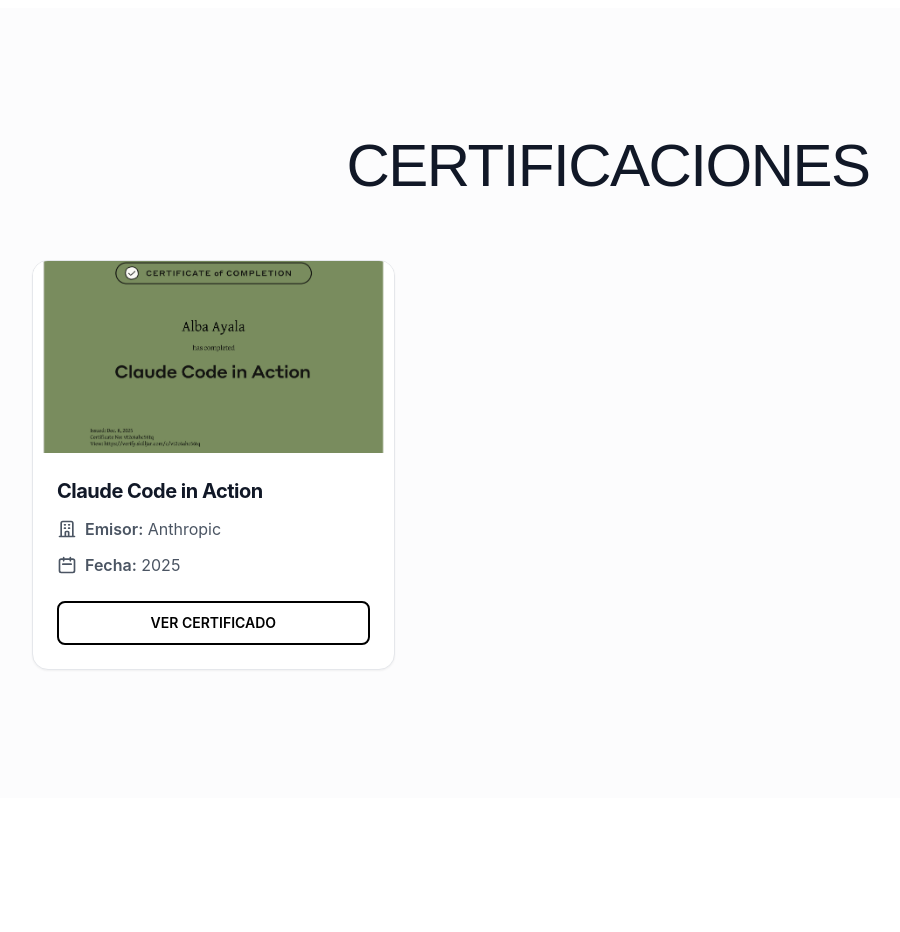
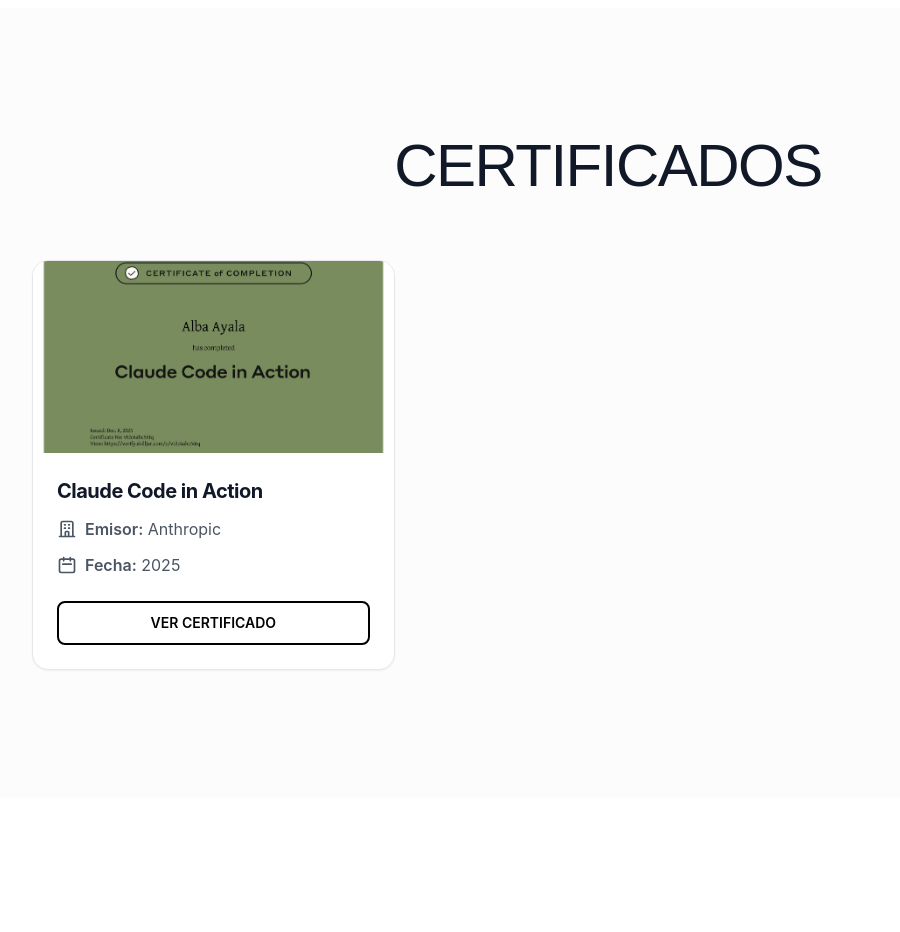
Before and after one commit to Sailok25/albaayala, a React (Create React App) app: page / in a window 1280 px wide. Shown: the part 5020-5952 px from the top of the page, without its empty margins (32-932 px from the left). Built offline with nearby package versions, Linux system fonts and the light colour scheme; a web font is replaced by a local one.

Commit message:
Added new feature to App.js

```diff
--- a/src/App.js
+++ b/src/App.js
@@ -362,7 +362,7 @@
             <section id="certifications" className="py-20 md:py-32 px-4 md:px-8 bg-gray-50/50">
               <div className="max-w-6xl mx-auto">
                 <h2 className="text-5xl md:text-6xl font-uhbee text-center mb-12 md:mb-16 text-gray-900 tracking-tight">
-                  CERTIFICACIONES
+                  CERTIFICADOS
                 </h2>
                 <div className="grid grid-cols-1 md:grid-cols-2 lg:grid-cols-3 gap-8">
                   {certifications.map((cert) => (
```
